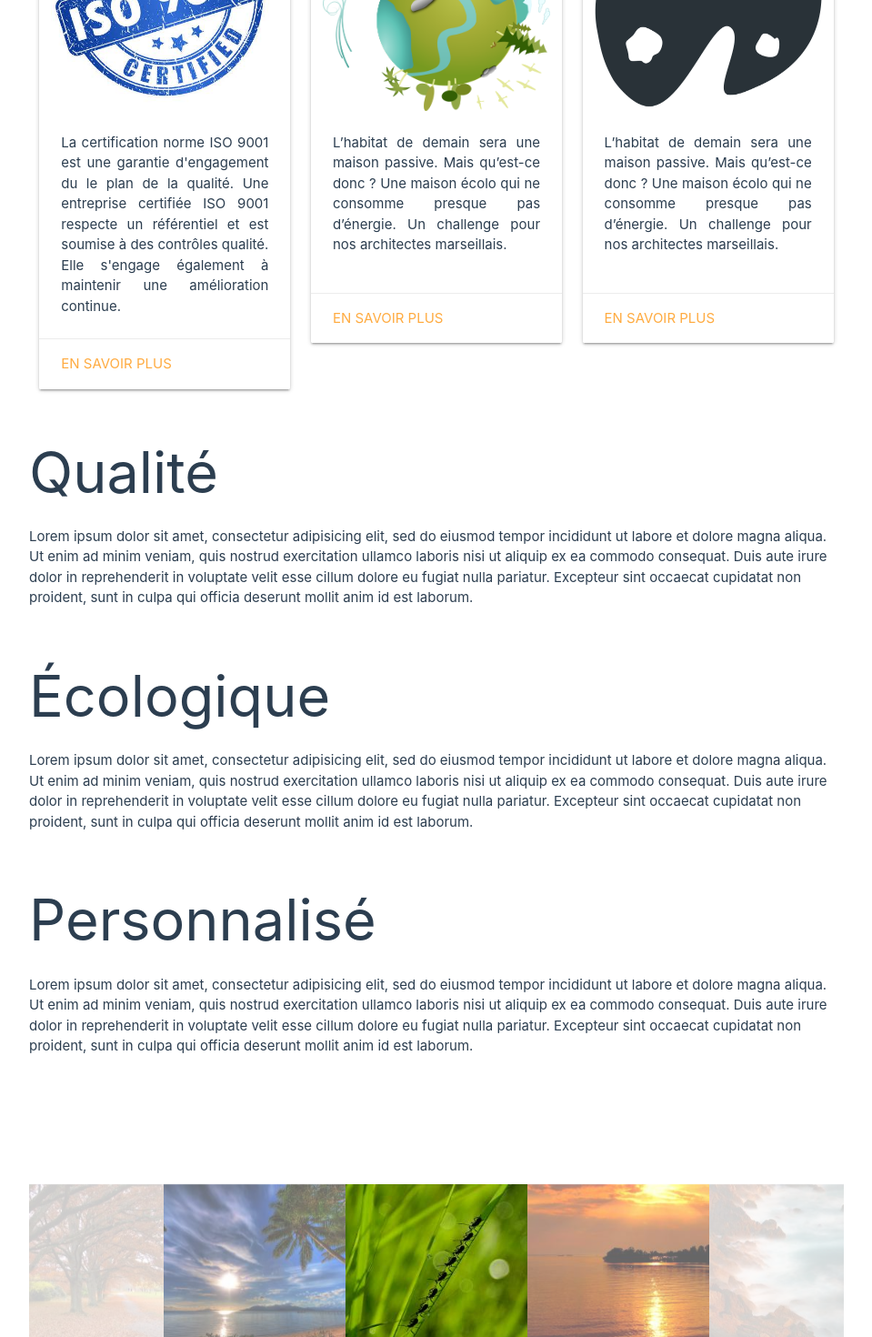
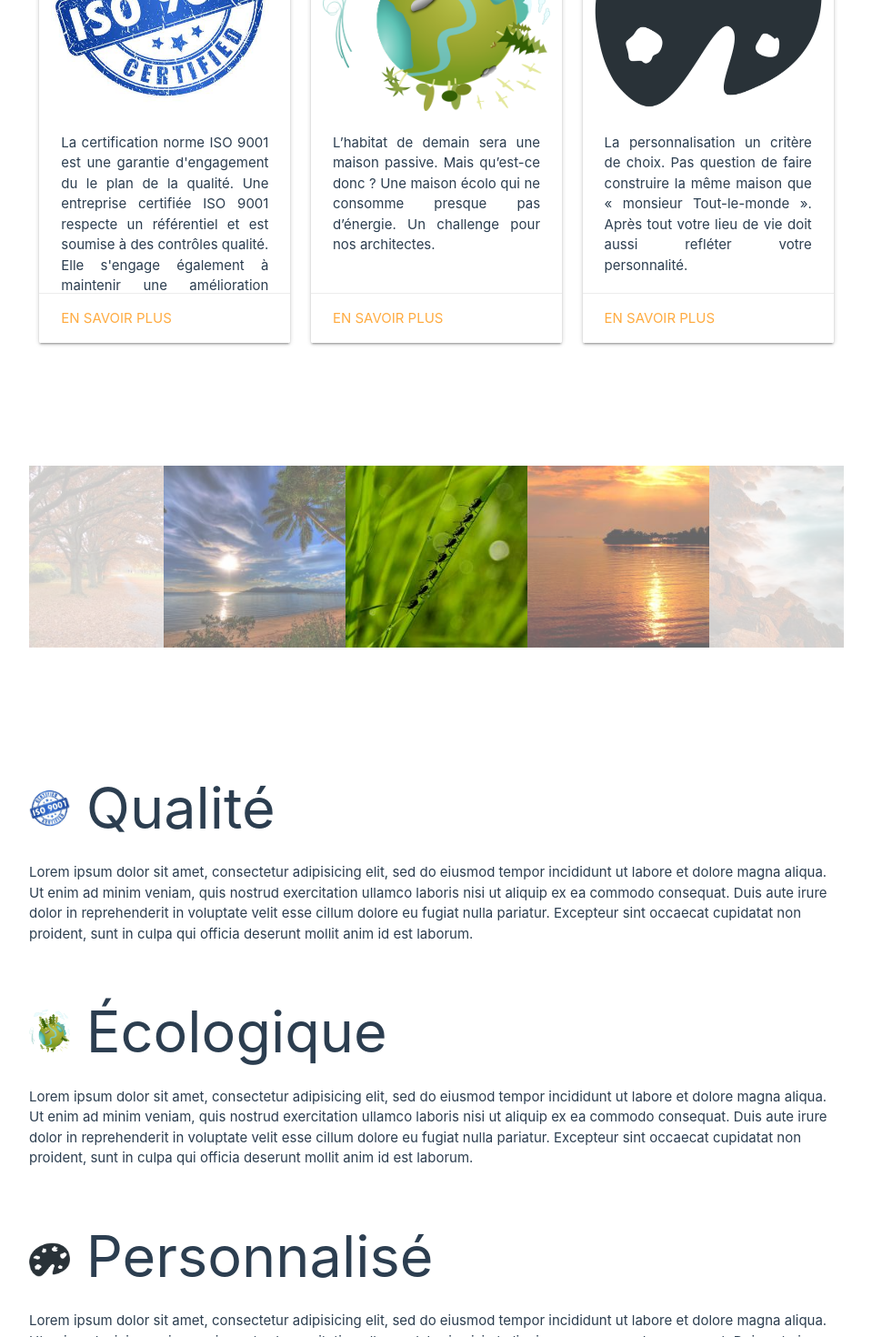
Before and after one commit to MAStephen/madera, a Vue app: page /#/why in a window 1280 px wide. Shown: the part 700-2170 px from the top of the page at 91% size, without its empty margins (160-1119 px from the left). Built offline with nearby package versions, Linux system fonts and the light colour scheme.

Commit message:
refactor: why

```diff
--- a/src/components/Card.vue
+++ b/src/components/Card.vue
@@ -2,13 +2,13 @@
   <div class="card">
     <div class="card-image">
       <img :src="image_path(image)">
-      <span class="card-title">{{ title }}</span>
+      <span class="card-title"></span>
     </div>
     <div class="card-content">
       <p>{{ text }}</p>
     </div>
     <div class="card-action">
-      <a href="#">{{title_link || "En savoir plus"}}</a>
+      <a :href="'#' + title">{{title_link || "En savoir plus"}}</a>
     </div>
   </div>
 </template>
@@ -33,7 +33,7 @@ export default {
 <!-- Add "scoped" attribute to limit CSS to this component only -->
 <style scoped>
   .card-content {
-    min-height: 200px;
+    height: 200px;
     text-align: justify;
   }
 
--- a/src/components/Describe.vue
+++ b/src/components/Describe.vue
@@ -1,7 +1,7 @@
 <template>
   <div class="row">
-    <article>
-      <h1>{{ title }}</h1>
+    <article :id="title">
+      <h1><img :src="image_path(image)"> {{ title }}</h1>
       {{ text }}
     </article>
   </div>
@@ -10,9 +10,15 @@
 <script>
 export default {
   name: 'Describe',
-  props: ['title', 'text'],
+  props: ['title', 'text', 'basepath', 'image'],
   data () {
     return {
+    }
+  },
+
+  methods: {
+    image_path (icon) {
+      return require('../assets/' + this.basepath + '/' + icon)
     }
   }
 }
@@ -20,4 +26,7 @@ export default {
 
 <!-- Add "scoped" attribute to limit CSS to this component only -->
 <style scoped>
+  img {
+    width: 45px;
+  }
 </style>
--- a/src/components/Why.vue
+++ b/src/components/Why.vue
@@ -5,33 +5,34 @@
     <div class="container">
        <div class="row">
           <div class="col s4">
-            <card basepath="why/card" image="iso.jpg" text="La certification norme ISO 9001 est une garantie d'engagement du le plan de la qualité. Une entreprise certifiée ISO 9001 respecte un référentiel et est soumise à des contrôles qualité. Elle s'engage également à maintenir une amélioration continue." />
+            <card basepath="why/card" image="iso.jpg" title="Qualité" text="La certification norme ISO 9001 est une garantie d'engagement du le plan de la qualité. Une entreprise certifiée ISO 9001 respecte un référentiel et est soumise à des contrôles qualité. Elle s'engage également à maintenir une amélioration continue." />
           </div>
 
           <div class="col s4">
-            <card basepath="why/card" image="eco.png" text="L’habitat de demain sera une maison passive. Mais qu’est-ce donc ? Une maison écolo qui ne consomme presque pas d’énergie. Un challenge pour nos architectes marseillais."/>
+            <card basepath="why/card" image="eco.png" title="Écologique" text="L’habitat de demain sera une maison passive. Mais qu’est-ce donc ? Une maison écolo qui ne consomme presque pas d’énergie. Un challenge pour nos architectes."/>
           </div>
 
           <div class="col s4">
-            <card basepath="why/card" image="custom.png" text="L’habitat de demain sera une maison passive. Mais qu’est-ce donc ? Une maison écolo qui ne consomme presque pas d’énergie. Un challenge pour nos architectes marseillais."/>
+            <card basepath="why/card" image="custom.png" title="Personnalisé" text="La personnalisation un critère de choix. Pas question de faire construire la même maison que « monsieur Tout-le-monde ». Après tout votre lieu de vie doit aussi refléter votre personnalité."/>
           </div>
-      </div>
-
-      <div class="row">
-        <describe title="Qualité" text="Lorem ipsum dolor sit amet, consectetur adipisicing elit, sed do eiusmod tempor incididunt ut labore et dolore magna aliqua. Ut enim ad minim veniam, quis nostrud exercitation ullamco laboris nisi ut aliquip ex ea commodo consequat. Duis aute irure dolor in reprehenderit in voluptate velit esse cillum dolore eu fugiat nulla pariatur. Excepteur sint occaecat cupidatat non proident, sunt in culpa qui officia deserunt mollit anim id est laborum." />
-      </div>
-
-      <div class="row">
-        <describe title="Écologique" text="Lorem ipsum dolor sit amet, consectetur adipisicing elit, sed do eiusmod tempor incididunt ut labore et dolore magna aliqua. Ut enim ad minim veniam, quis nostrud exercitation ullamco laboris nisi ut aliquip ex ea commodo consequat. Duis aute irure dolor in reprehenderit in voluptate velit esse cillum dolore eu fugiat nulla pariatur. Excepteur sint occaecat cupidatat non proident, sunt in culpa qui officia deserunt mollit anim id est laborum." />
-      </div>
-
-      <div class="row">
-        <describe title="Personnalisé" text="Lorem ipsum dolor sit amet, consectetur adipisicing elit, sed do eiusmod tempor incididunt ut labore et dolore magna aliqua. Ut enim ad minim veniam, quis nostrud exercitation ullamco laboris nisi ut aliquip ex ea commodo consequat. Duis aute irure dolor in reprehenderit in voluptate velit esse cillum dolore eu fugiat nulla pariatur. Excepteur sint occaecat cupidatat non proident, sunt in culpa qui officia deserunt mollit anim id est laborum." />
       </div>
 
       <div class="row">
         <carrousel basepath="why/carrousel" v-bind:images="['1.png', '2.png', '3.png', '4.png', '5.png']"></carrousel>
       </div>
+
+      <div class="row">
+        <describe basepath="why/card" image="iso.jpg" title="Qualité" text="Lorem ipsum dolor sit amet, consectetur adipisicing elit, sed do eiusmod tempor incididunt ut labore et dolore magna aliqua. Ut enim ad minim veniam, quis nostrud exercitation ullamco laboris nisi ut aliquip ex ea commodo consequat. Duis aute irure dolor in reprehenderit in voluptate velit esse cillum dolore eu fugiat nulla pariatur. Excepteur sint occaecat cupidatat non proident, sunt in culpa qui officia deserunt mollit anim id est laborum." />
+      </div>
+
+      <div class="row">
+        <describe basepath="why/card" image="eco.png" title="Écologique" text="Lorem ipsum dolor sit amet, consectetur adipisicing elit, sed do eiusmod tempor incididunt ut labore et dolore magna aliqua. Ut enim ad minim veniam, quis nostrud exercitation ullamco laboris nisi ut aliquip ex ea commodo consequat. Duis aute irure dolor in reprehenderit in voluptate velit esse cillum dolore eu fugiat nulla pariatur. Excepteur sint occaecat cupidatat non proident, sunt in culpa qui officia deserunt mollit anim id est laborum." />
+      </div>
+
+      <div class="row">
+        <describe basepath="why/card" image="custom.png" title="Personnalisé" text="Lorem ipsum dolor sit amet, consectetur adipisicing elit, sed do eiusmod tempor incididunt ut labore et dolore magna aliqua. Ut enim ad minim veniam, quis nostrud exercitation ullamco laboris nisi ut aliquip ex ea commodo consequat. Duis aute irure dolor in reprehenderit in voluptate velit esse cillum dolore eu fugiat nulla pariatur. Excepteur sint occaecat cupidatat non proident, sunt in culpa qui officia deserunt mollit anim id est laborum." />
+      </div>
+
     </div>
 
   </div>
```
